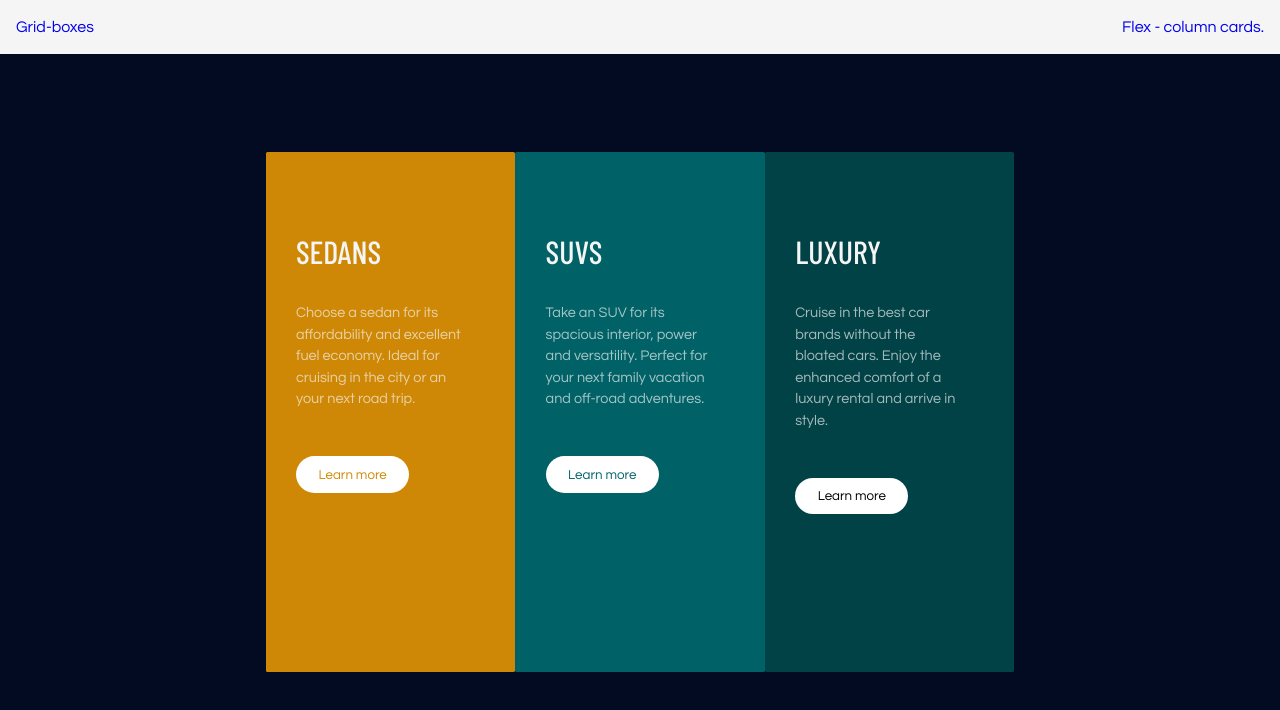
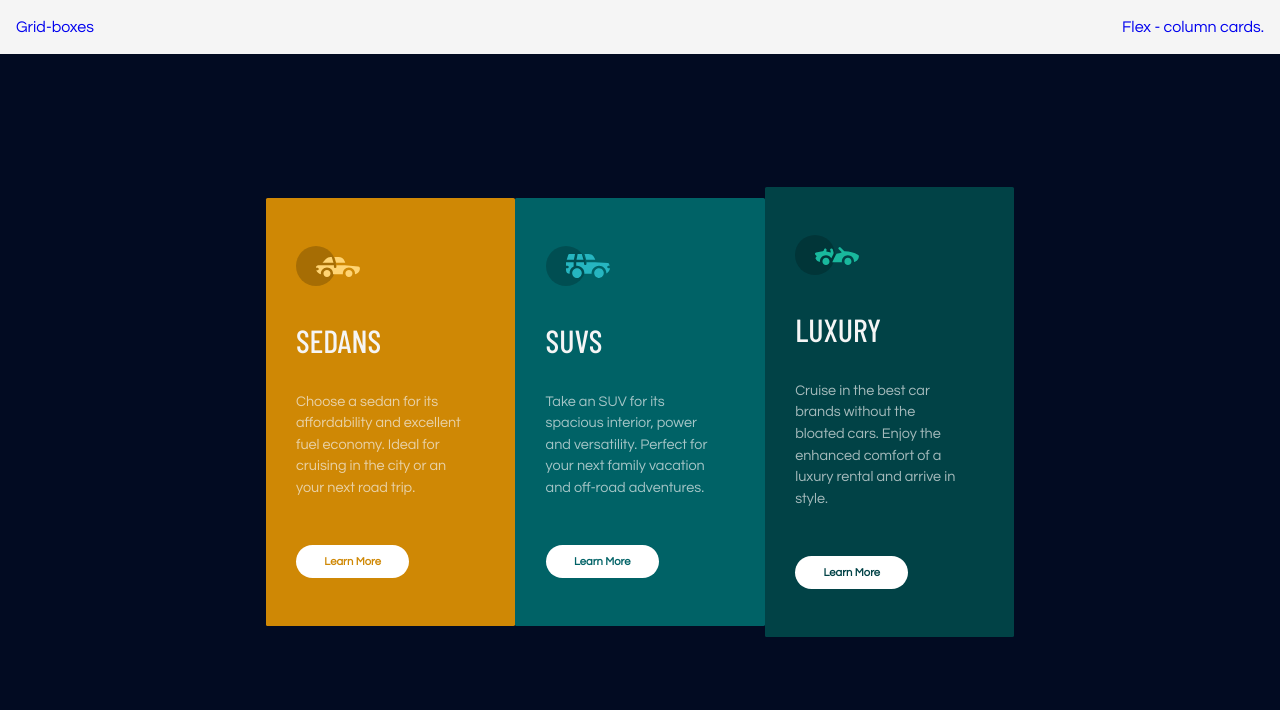
Before and after one commit to NathanaelBenjamin/grid-practice, a plain HTML site: page index.html in a window 1280 px wide. Drawn offline with nearby package versions, Linux system fonts and the light colour scheme; a web font is replaced by a local one.

Commit message:
add favicon and card images

```diff
--- a/index.html
+++ b/index.html
@@ -5,6 +5,7 @@
     <meta http-equiv="X-UA-Compatible" content="IE=edge">
     <meta name="viewport" content="width=device-width, initial-scale=1.0">
     <link rel="stylesheet" href="styles.css">
+    <link rel="shortcut icon" href="./favicon-32x32.png" type="image/svg">
     <title>Column cards.</title>
 </head>
 <body>
@@ -22,7 +23,9 @@
 
         <div class="flex-container">
             <div class="sedans card">
-                <div class="card-icon"></div>
+                <div class="card-icon">
+                    <img src="./icon-sedans.svg" alt="">
+                </div>
                 <div class="card-title">
                     <h2>SEDANS</h2>
                 </div>
@@ -31,12 +34,14 @@
                     </p>
                 </div>
                 <button class="btn">
-                    Learn more
+                    Learn More
                 </button>
             </div>
 
             <div class="suvs card">
-                <div class="card-icon"></div>
+                <div class="card-icon">
+                    <img src="./icon-suvs.svg" alt="">
+                </div>
                 <div class="card-title">
                     <h2>SUVS</h2>
                 </div>
@@ -45,12 +50,14 @@
                     </p>
                 </div>
                 <button class="btn">
-                    Learn more
+                    Learn More
                 </button>
             </div>
 
             <div class="luxury card">
-                <div class="card-icon"></div>
+                <div class="card-icon">
+                    <img src="./icon-luxury.svg" alt="">
+                </div>
                 <div class="card-title">
                     <h2>LUXURY</h2>
                 </div>
@@ -60,7 +67,7 @@
                     </p>
                 </div>
                 <button class="btn">
-                    Learn more
+                    Learn More
                 </button>
             </div>
         </div>
--- a/styles.css
+++ b/styles.css
@@ -94,7 +94,7 @@ header{
 }
 
 .card{
-    height: 65vh;
+    height: max(65vh, 100%);
     padding: 3rem 1.9rem;
     border-radius: .1rem;
     display: flex;
@@ -125,6 +125,8 @@ header{
     border: 0;
     cursor: pointer;
     margin: .9rem 0 0;
+    font-size: .7rem;
+    font-weight: 600;
 }
 
 .btn:hover{
@@ -151,3 +153,7 @@ header{
 .sedans .btn{
     color: #cf8805;
 }
+
+.luxury .btn{
+    color: #014246;
+}
```
Also changed, not shown: favicon-32x32.png (added), icon-luxury.svg (added), icon-sedans.svg (added), icon-suvs.svg (added).
